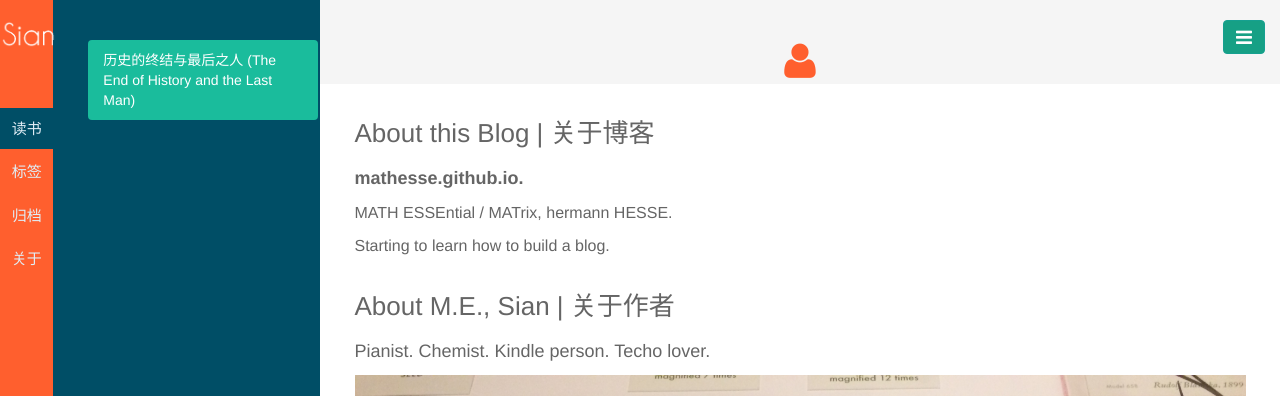
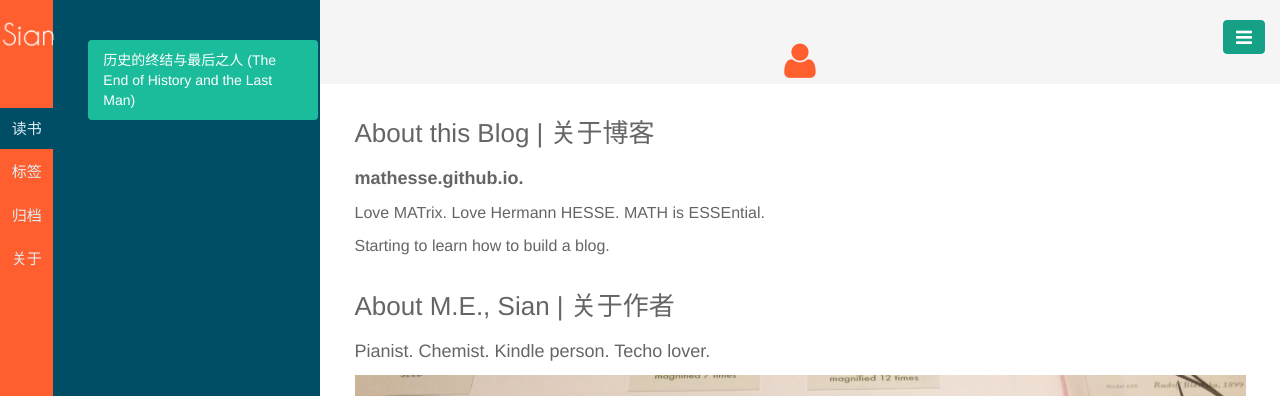
Before and after one commit to mathesse/mathesse.github.io, a Jekyll site: the page built from pages/about.html, in a window 1280 px wide. Shown: the top 396 px of the page. Built offline with Jekyll 4.4.1, drawn with Linux system fonts in a browser that asks for light colours.

Commit message:
Update about.html

```diff
--- a/pages/about.html
+++ b/pages/about.html
@@ -1,11 +1,11 @@
 ---
 layout: page_title
 title: <i class="fa fa-user fa-lg"></i>
-titlename: 关于
+titlename: About|关于
 ---
 <h3>About this Blog | 关于博客</h3>
 <p style=font-size:18px><B>mathesse.github.io. </B> </p>
-<p style=font-size:16px> MATH ESSEntial / MATrix, hermann HESSE. </p>
+<p style=font-size:16px> Love MATrix. Love Hermann HESSE. MATH is ESSEntial. </p>
 <p style=font-size:16px> Starting to learn how to build a blog. </p>
 
 <h3>About M.E., Sian | 关于作者</h3>
```
